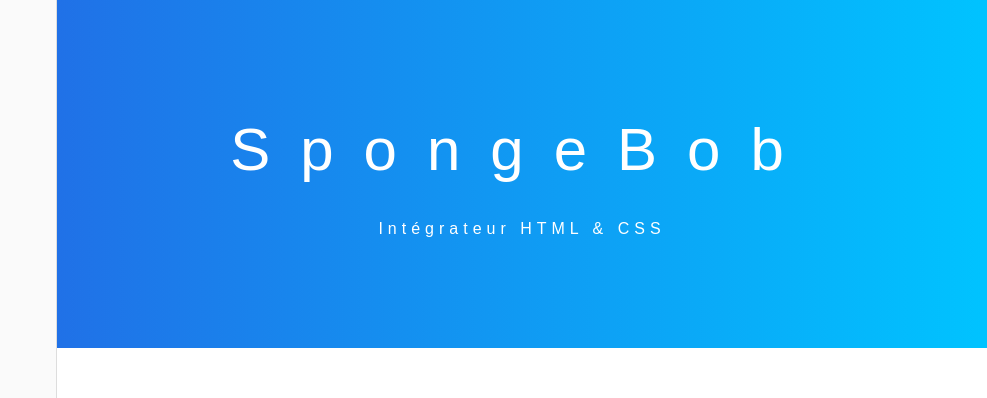
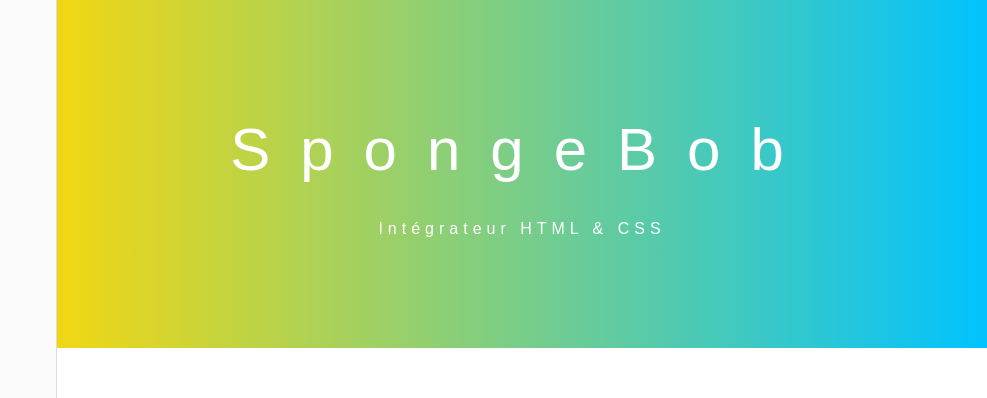
Before and after one commit to Gauthier-2496648/ssite, a plain HTML site: page ssite/index.html in a window 1280 px wide. Shown: the top 398 px of the page, 293-1280 px from the left. Drawn offline with Linux system fonts and the light colour scheme; a web font is replaced by a local one.

Commit message:
Changement de la couleur primary pour #f1d713

```diff
--- a/ssite/css/styles.css
+++ b/ssite/css/styles.css
@@ -1,7 +1,7 @@
 :root {
   --font-family: "Muli", sans-serif;
   --light: #00c3ff;
-  --primary: #2071e7;
+  --primary: #f1d713;
   --dark: #2980b9;
   --text: #333;
   --background: #fafafa;
```
